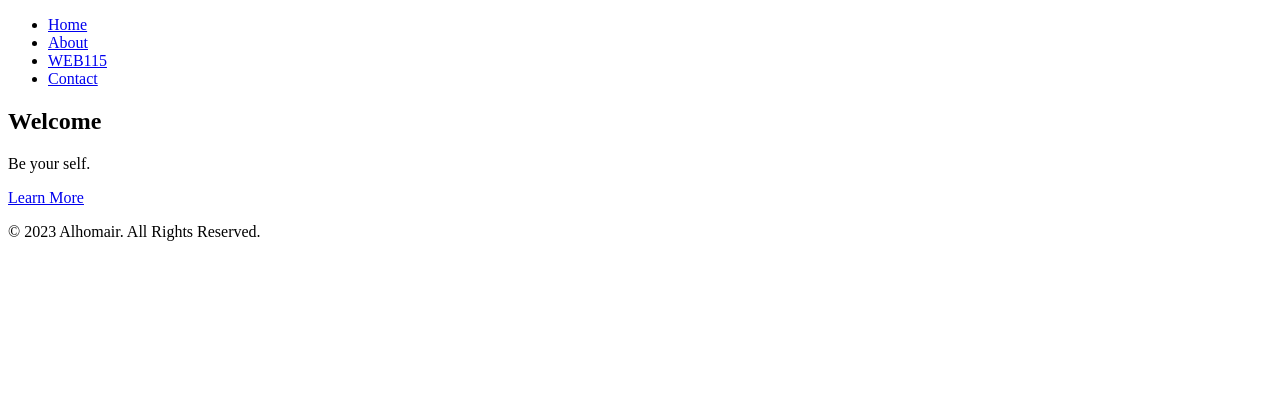
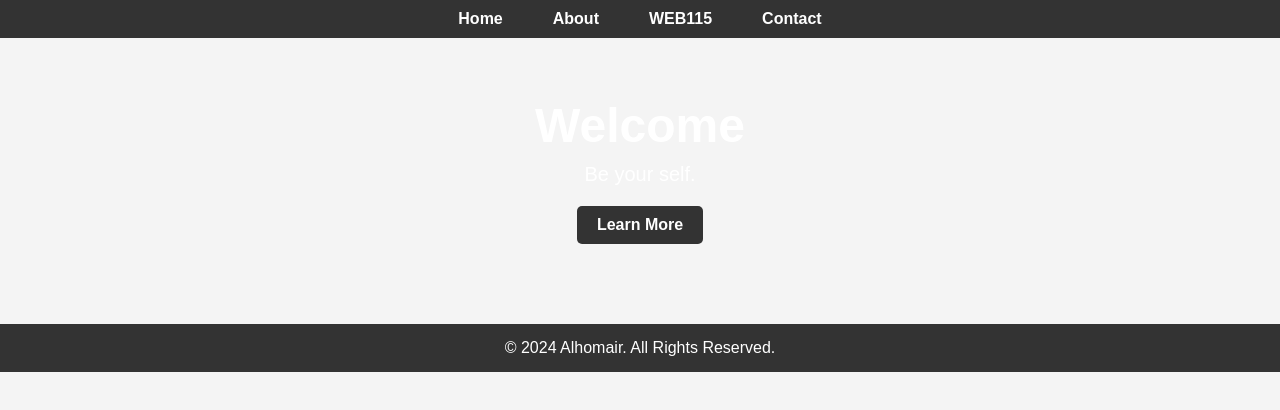
Before and after one commit to Aboomar524/Aboomar524.github.io, a plain HTML site: page index.html in a window 1280 px wide. Drawn offline with Linux system fonts and the light colour scheme; files that its build step writes are made by us from their sources.

Commit message:
Update index.html

```diff
--- a/index.html
+++ b/index.html
@@ -2,11 +2,10 @@
 <html lang="en">
 
 <head>
-    <meta charset="UTF-8" />
-    <meta name="viewport" content="width=device-width, initial-scale=1.0" />
+    <meta charset="UTF-8" >
+    <meta name="viewport" content="width=device-width, initial-scale=1.0" >
     <title>Your Website Name</title>
-    <link rel="stylesheet" href="styles.css" />
-    <!-- Include your CSS file here -->
+     <link href="styles/default.css" rel="stylesheet" type="text/css">
 </head>
 
 <body>
@@ -30,7 +29,7 @@
     </main>
 
     <footer>
-        <p>&copy; 2023 Alhomair. All Rights Reserved.</p>
+        <p>&copy; 2024 Alhomair. All Rights Reserved.</p>
     </footer>
 </body>
 
```
